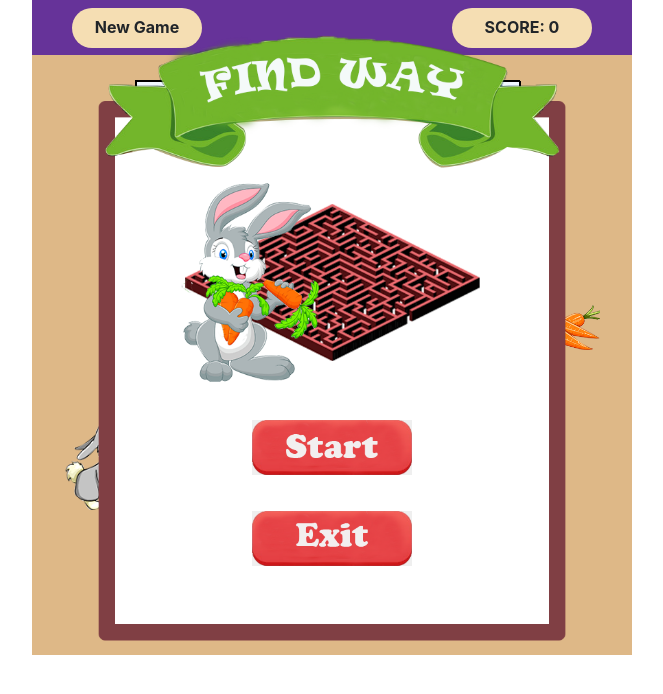
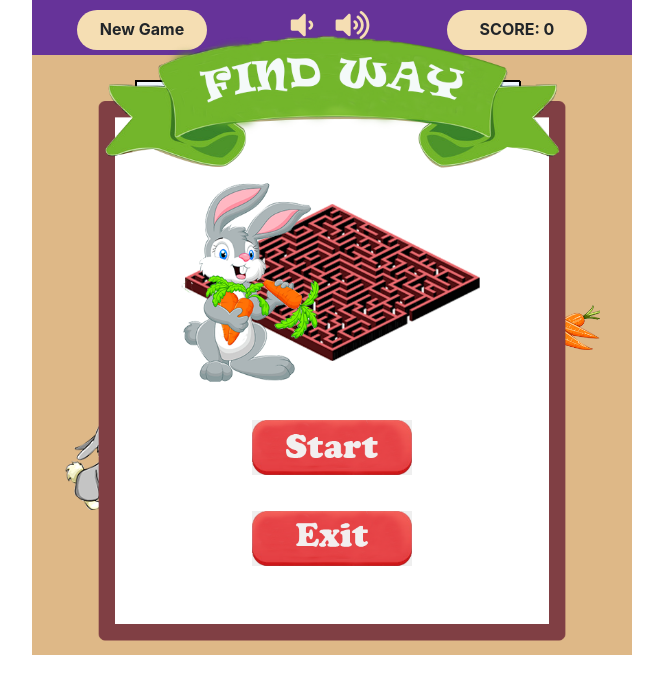
Before and after one commit to NguyenThaiTiep/Find-a-Way, a website: page index.html in a window 1280 px wide. Shown: the whole page, without its empty margins (308-971 px from the left). Drawn offline with nearby package versions, Linux system fonts and the light colour scheme.

Commit message:
add button volume music game

```diff
--- a/index.css
+++ b/index.css
@@ -111,7 +111,7 @@ body {
     margin-top: 8px;
     padding-top: 7px !important;
     font-weight: bold;
-    margin-left: 250px;
+    margin-left: 70px;
 }
 
 .menu .new-game {
@@ -125,6 +125,26 @@ body {
     font-weight: bold;
     padding-top: 7px;
     cursor: pointer;
+    margin-right: 70px;
+}
+
+.menu .volume {
+    display: inline-block !important;
+    color: wheat;
+    font-size: 30px;
+    height: 100px;
+    width: 50px;
+    justify-items: center;
+}
+
+.menu .volume svg {
+    padding-top: 10px;
+    font-size: 40px;
+}
+
+.menu .volume:hover {
+    color: aqua;
+    transform: scale(1.05);
 }
 
 .new-game:hover {
--- a/index.html
+++ b/index.html
@@ -8,6 +8,7 @@
     <title>Game</title>
     <script src="https://code.jquery.com/jquery-3.5.1.slim.js" integrity="sha256-DrT5NfxfbHvMHux31Lkhxg42LY6of8TaYyK50jnxRnM=" crossorigin="anonymous"></script>
     <link rel="stylesheet" href="./index.css">
+    <script src="https://cdnjs.cloudflare.com/ajax/libs/font-awesome/5.13.1/js/all.min.js"></script>
 </head>
 
 <body>
--- a/javascript/dot.js
+++ b/javascript/dot.js
@@ -27,7 +27,7 @@ class dot {
         this.tag.id = 'item';
         this.tag.innerHTML = `<span>${this.text} </span>`;
         this.board.appendChild(this.tag);
-        // this.setSound();
+        this.setSound();
     }
     update() {
 
@@ -69,16 +69,12 @@ class dot {
         this.status = -this.status;
     }
     setCanClick(canClick) {
-            this.canClick = canClick;
-        }
-        // setSound() {
-        //     this.audio_win.oncanplaythrough = function() {
-        //         this.audio_win.play();
-        //     }
-        //     this.audio_wrong.oncanplaythrough = function() {
-        //         this.audio_wrong.play();
-        //     }
-        // }
+        this.canClick = canClick;
+    }
+    setSound() {
+        this.audio_wrong.volume = 0.08;
+        this.audio_win.volume = 0.3;
+    }
     setBackGroundImgFoot() {
         this.tag.classList.remove("rabbit-2");
         this.tag.classList.add('foot');
--- a/javascript/game.js
+++ b/javascript/game.js
@@ -113,14 +113,32 @@ class game {
         }, 500);
     }
     setWinSound() {
-        this.audio_game = new Audio("./audio/win_game.mp3")
+        this.audio_game = new Audio("./audio/win_game.mp3");
+        this.audio_game.volume = 0.08;
     }
     startMusicGame() {
+        this.game_music.controls = 'controls'
         this.game_music.loop = true;
-        this.game_music.volume = 0.08;
+        this.game_music.volume = 0.05;
     }
     playMusic() {
         this.game_music.play();
     }
 
+    VolumeUp() {
+        if (this.game_music.volume < 0.1) {
+            this.game_music.volume += 0.01;
+            console.log("volume : ", this.game_music.volume);
+
+        }
+    }
+    VolumeDown() {
+        if (this.game_music.volume >= 0.01) {
+            this.game_music.volume -= 0.01;
+            if (this.game_music.volume < 0.01) this.game_music.volume = 0;
+            console.log("volume : ", this.game_music.volume);
+        }
+
+    }
+
 }
--- a/javascript/menu.js
+++ b/javascript/menu.js
@@ -14,6 +14,9 @@ class menu {
         this.tag.className = "menu";
         this.main.tag.appendChild(this.tag);
         this.initButton();
+        this.initVolumeButtonDown();
+        this.initVolumeButtonUp();
+
         this.initScore();
 
     }
@@ -25,7 +28,7 @@ class menu {
         this.button_back.className = 'new-game'
         this.button_back.textContent = "New Game";
         this.tag.appendChild(this.button_back);
-        this.tag.onclick = () => {
+        this.button_back.onclick = () => {
             this.main.reset();
         }
     }
@@ -35,6 +38,24 @@ class menu {
         this.score_tag.innerHTML = `<span> SCORE  : ${ this.score } </span>`
         this.tag.appendChild(this.score_tag);
     }
+    initVolumeButtonUp() {
+        this.volumeButtonUp = document.createElement('div');
+        this.volumeButtonUp.className = 'volume'
+        this.volumeButtonUp.innerHTML = `<i class="fa fa-volume-up" aria-hidden="true"></i>`;
+        this.tag.appendChild(this.volumeButtonUp);
+        this.volumeButtonUp.addEventListener('click', (event) => {
+            this.main.game.VolumeUp();
+        })
+    }
+    initVolumeButtonDown() {
+        this.volumeButtonDown = document.createElement('div');
+        this.volumeButtonDown.className = 'volume';
+        this.volumeButtonDown.innerHTML = `<i class="fa fa-volume-down" aria-hidden="true"></i>`;
+        this.tag.appendChild(this.volumeButtonDown);
+        this.volumeButtonDown.addEventListener('click', (event) => {
+            this.main.game.VolumeDown();
+        })
+    }
 
     update() {
         this.score_tag.innerHTML = `<span> SCORE: ${ this.score } </span>`;
```
